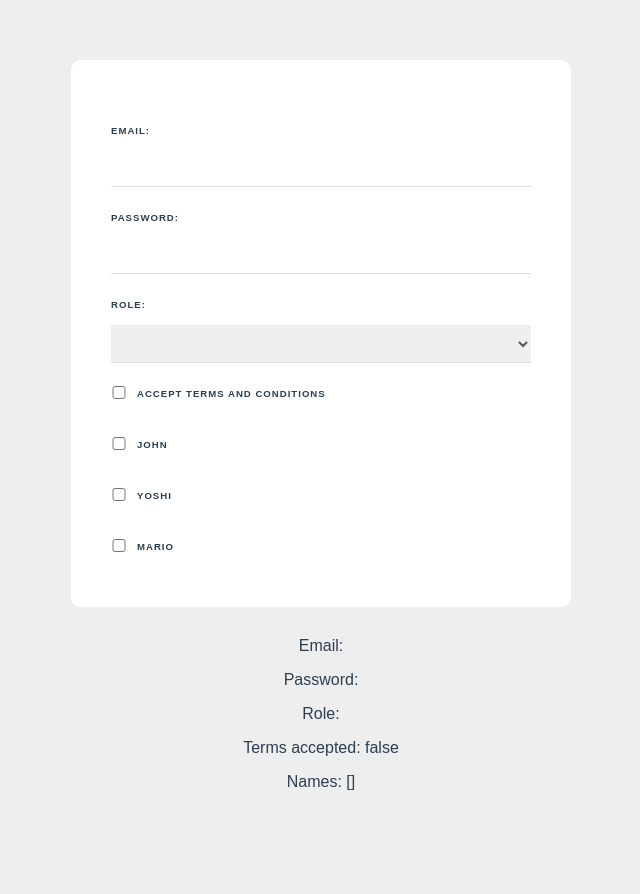
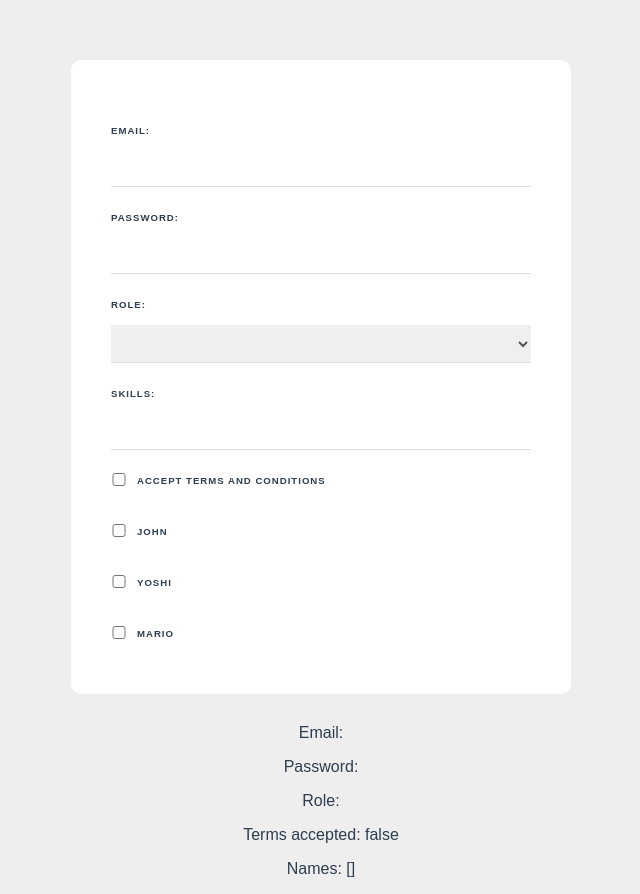
Before and after one commit to jhnnyk/Udemy-Vue3-forms, a Vue app: page / in a window 1280 px wide. Shown: the whole page, without its empty margins (319-959 px from the left). Before the commit the page ends 807 px from the top, so only its background shows below. Built offline with nearby package versions, Linux system fonts and the light colour scheme.

Commit message:
keyboard events

```diff
--- a/src/components/SignupForm.vue
+++ b/src/components/SignupForm.vue
@@ -11,6 +11,12 @@
       <option value="developer">Web Developer</option>
       <option value="designer">Web Designer</option>
     </select>
+
+    <label>Skills:</label>
+    <input type="text" v-model="tempSkill" @keyup="addSkill" />
+    <div class="pill" v-for="skill in skills" :key="skill">
+      {{ skill }}
+    </div>
 
     <div class="terms">
       <input type="checkbox" required v-model="terms" />
@@ -47,7 +53,20 @@
       role: '',
       terms: false,
       names: [],
+      tempSkill: '',
+      skills: [],
     };
+  },
+
+  methods: {
+    addSkill(e) {
+      if (e.key === ',' && this.tempSkill) {
+        if (!this.skills.includes(this.tempSkill)) {
+          this.skills.push(this.tempSkill);
+        }
+        this.tempSkill = '';
+      }
+    },
   },
 };
 </script>
```
